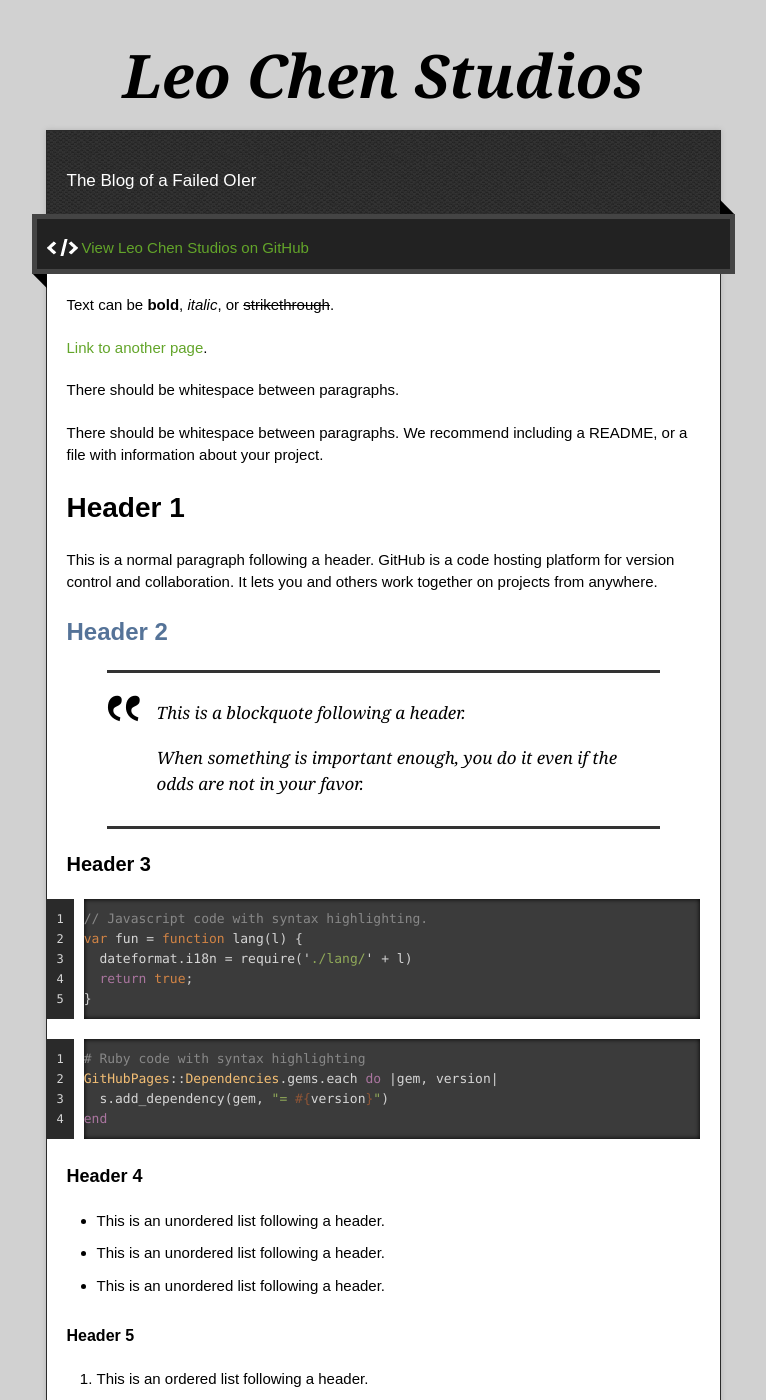
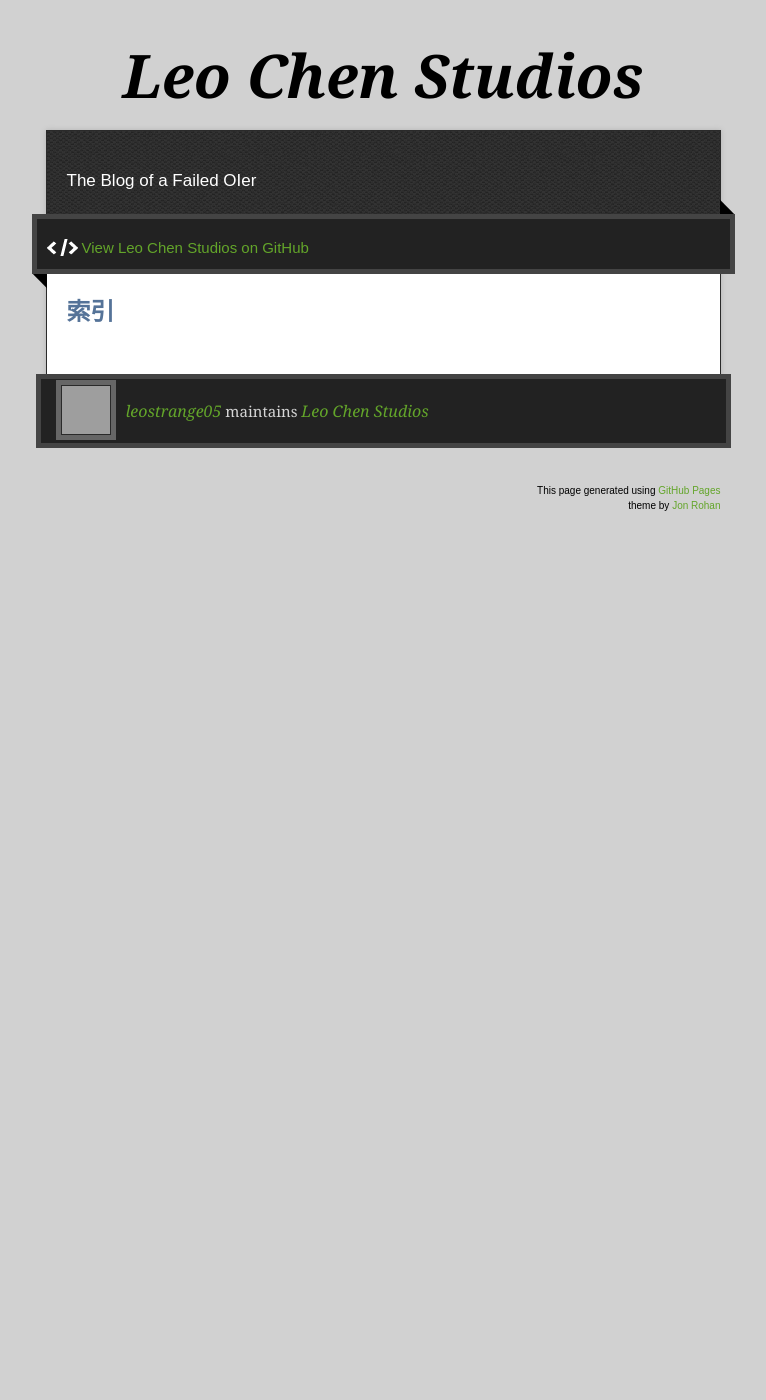
Before and after one commit to leostrange05/Blog, a Jekyll site: the page built from index.md, in a window 1280 px wide and 1400 px high. Shown: the whole window, without its empty margins (257-1023 px from the left). Built offline with Jekyll 4.4.1, drawn with Linux system fonts in a browser that asks for light colours; our own code applies the rules of GitHub Pages for plain Markdown files; some of the changed text lies outside the part shown; grey boxes are pictures that could not be loaded.

Commit message:
Update index.md

````diff
--- a/index.md
+++ b/index.md
@@ -2,122 +2,4 @@
 layout: default
 ---
 
-Text can be **bold**, _italic_, or ~~strikethrough~~.
-
-[Link to another page](./another-page.html).
-
-There should be whitespace between paragraphs.
-
-There should be whitespace between paragraphs. We recommend including a README, or a file with information about your project.
-
-# Header 1
-
-This is a normal paragraph following a header. GitHub is a code hosting platform for version control and collaboration. It lets you and others work together on projects from anywhere.
-
-## Header 2
-
-> This is a blockquote following a header.
->
-> When something is important enough, you do it even if the odds are not in your favor.
-
-### Header 3
-
-```js
-// Javascript code with syntax highlighting.
-var fun = function lang(l) {
-  dateformat.i18n = require('./lang/' + l)
-  return true;
-}
-```
-
-```ruby
-# Ruby code with syntax highlighting
-GitHubPages::Dependencies.gems.each do |gem, version|
-  s.add_dependency(gem, "= #{version}")
-end
-```
-
-#### Header 4
-
-*   This is an unordered list following a header.
-*   This is an unordered list following a header.
-*   This is an unordered list following a header.
-
-##### Header 5
-
-1.  This is an ordered list following a header.
-2.  This is an ordered list following a header.
-3.  This is an ordered list following a header.
-
-###### Header 6
-
-| head1        | head two          | three |
-|:-------------|:------------------|:------|
-| ok           | good swedish fish | nice  |
-| out of stock | good and plenty   | nice  |
-| ok           | good `oreos`      | hmm   |
-| ok           | good `zoute` drop | yumm  |
-
-### There's a horizontal rule below this.
-
-* * *
-
-### Here is an unordered list:
-
-*   Item foo
-*   Item bar
-*   Item baz
-*   Item zip
-
-### And an ordered list:
-
-1.  Item one
-1.  Item two
-1.  Item three
-1.  Item four
-
-### And a nested list:
-
-- level 1 item
-  - level 2 item
-  - level 2 item
-    - level 3 item
-    - level 3 item
-- level 1 item
-  - level 2 item
-  - level 2 item
-  - level 2 item
-- level 1 item
-  - level 2 item
-  - level 2 item
-- level 1 item
-
-### Small image
-
-![Octocat](https://github.githubassets.com/images/icons/emoji/octocat.png)
-
-### Large image
-
-![Branching](https://guides.github.com/activities/hello-world/branching.png)
-
-
-### Definition lists can be used with HTML syntax.
-
-<dl>
-<dt>Name</dt>
-<dd>Godzilla</dd>
-<dt>Born</dt>
-<dd>1952</dd>
-<dt>Birthplace</dt>
-<dd>Japan</dd>
-<dt>Color</dt>
-<dd>Green</dd>
-</dl>
-
-```
-Long, single-line code blocks should not wrap. They should horizontally scroll if they are too long. This line should be long enough to demonstrate this.
-```
-
-```
-The final element.
-```
+## 索引
````
